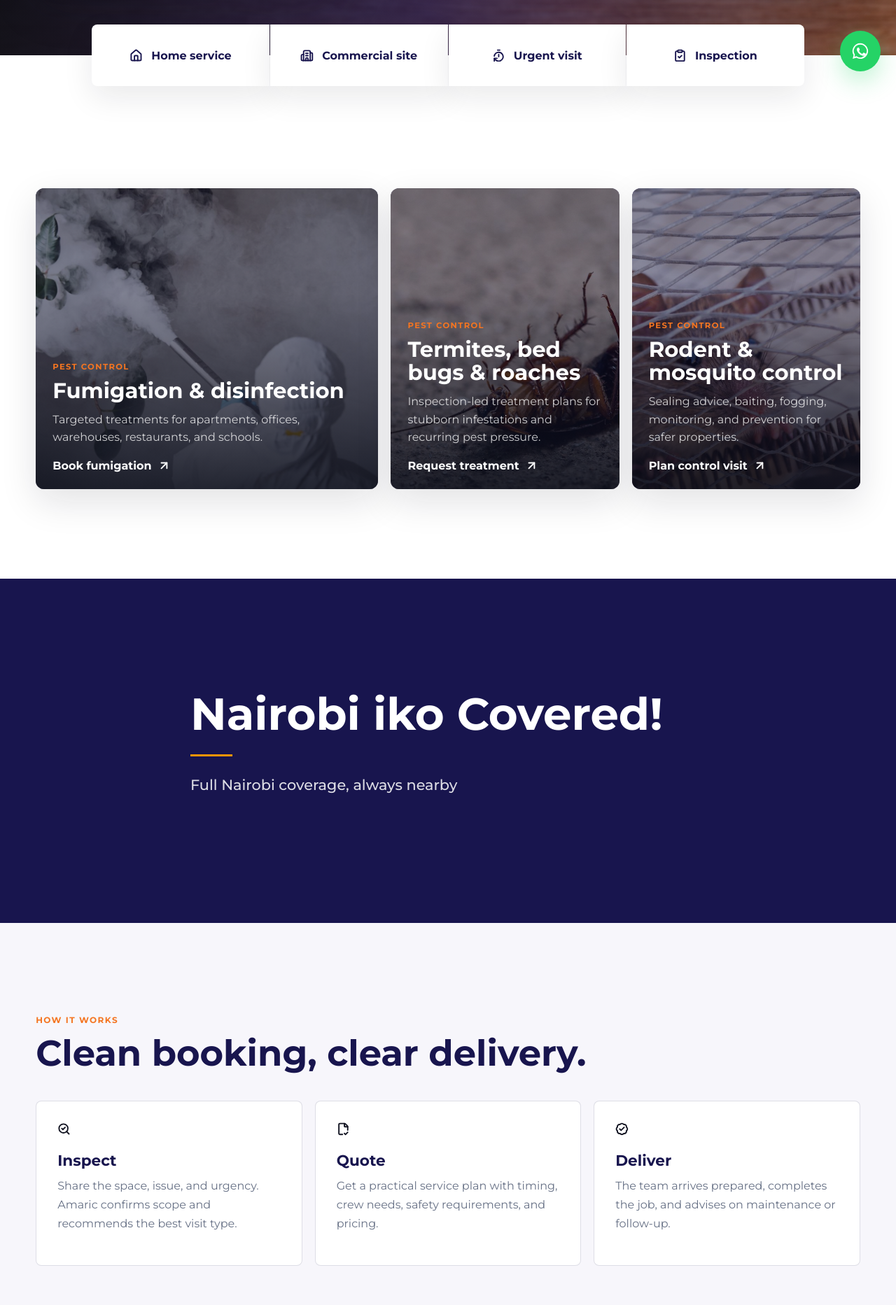
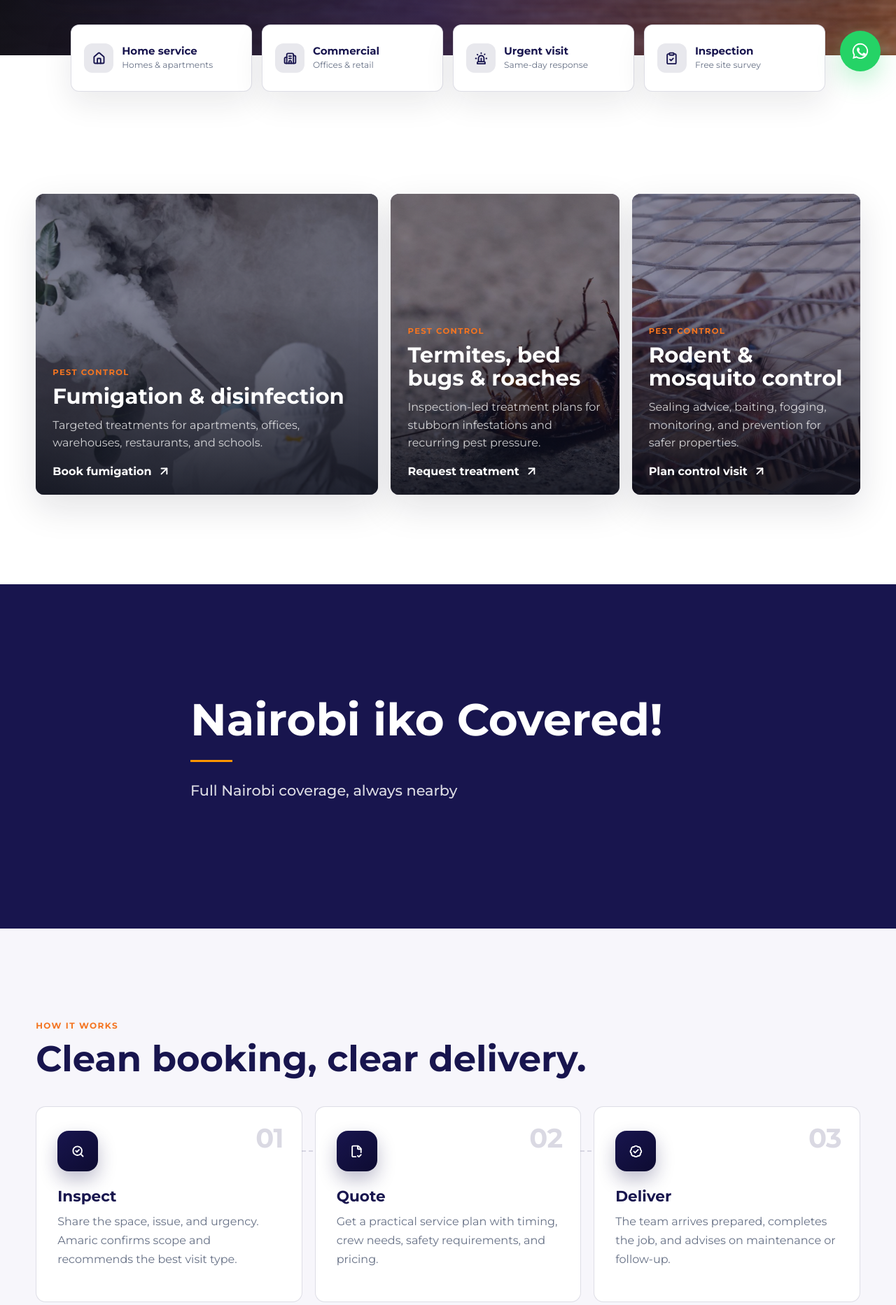
Before and after one commit to maovisored/amariceliteweb, a plain HTML site: page index.html in a window 1280 px wide. Shown: the part 676-2541 px from the top of the page at 70% size. Drawn offline with nearby package versions, Linux system fonts and the light colour scheme.

Commit message:
Redesign quick actions strip and how-it-works steps
Co-Authored-By: Devin AI <158243242+devin-ai-integration[bot]@users.noreply.github.com>

```diff
--- a/index.html
+++ b/index.html
@@ -121,20 +121,36 @@
 
       <section class="quick-actions" aria-label="Fast booking options">
         <a href="#contact">
-          <i data-lucide="home"></i>
-          Home service
+          <span class="quick-icon"><i data-lucide="house"></i></span>
+          <span class="quick-copy">
+            <strong>Home service</strong>
+            <small>Homes &amp; apartments</small>
+          </span>
+          <i class="quick-arrow" data-lucide="arrow-right"></i>
         </a>
         <a href="#contact">
-          <i data-lucide="building-2"></i>
-          Commercial site
+          <span class="quick-icon"><i data-lucide="building-2"></i></span>
+          <span class="quick-copy">
+            <strong>Commercial</strong>
+            <small>Offices &amp; retail</small>
+          </span>
+          <i class="quick-arrow" data-lucide="arrow-right"></i>
         </a>
         <a href="#contact">
-          <i data-lucide="timer-reset"></i>
-          Urgent visit
+          <span class="quick-icon"><i data-lucide="siren"></i></span>
+          <span class="quick-copy">
+            <strong>Urgent visit</strong>
+            <small>Same-day response</small>
+          </span>
+          <i class="quick-arrow" data-lucide="arrow-right"></i>
         </a>
         <a href="#contact">
-          <i data-lucide="clipboard-check"></i>
-          Inspection
+          <span class="quick-icon"><i data-lucide="clipboard-check"></i></span>
+          <span class="quick-copy">
+            <strong>Inspection</strong>
+            <small>Free site survey</small>
+          </span>
+          <i class="quick-arrow" data-lucide="arrow-right"></i>
         </a>
       </section>
 
@@ -232,23 +248,26 @@
           <span class="eyebrow">How it works</span>
           <h2 id="process-title">Clean booking, clear delivery.</h2>
         </div>
-        <div class="process-steps">
-          <article>
-            <i data-lucide="search-check"></i>
+        <ol class="process-steps">
+          <li>
+            <span class="step-icon"><i data-lucide="search-check"></i></span>
+            <span class="step-number">01</span>
             <h3>Inspect</h3>
             <p>Share the space, issue, and urgency. Amaric confirms scope and recommends the best visit type.</p>
-          </article>
-          <article>
-            <i data-lucide="file-check-2"></i>
+          </li>
+          <li>
+            <span class="step-icon"><i data-lucide="file-check-2"></i></span>
+            <span class="step-number">02</span>
             <h3>Quote</h3>
             <p>Get a practical service plan with timing, crew needs, safety requirements, and pricing.</p>
-          </article>
-          <article>
-            <i data-lucide="badge-check"></i>
+          </li>
+          <li>
+            <span class="step-icon"><i data-lucide="badge-check"></i></span>
+            <span class="step-number">03</span>
             <h3>Deliver</h3>
             <p>The team arrives prepared, completes the job, and advises on maintenance or follow-up.</p>
-          </article>
-        </div>
+          </li>
+        </ol>
       </section>
 
       <section class="cta-section" aria-labelledby="cta-title">
--- a/styles.css
+++ b/styles.css
@@ -638,36 +638,90 @@ h1 {
   z-index: 5;
   display: grid;
   grid-template-columns: repeat(4, 1fr);
-  gap: 1px;
-  max-width: 1120px;
+  gap: 14px;
+  max-width: 1180px;
   margin: -44px auto 0;
   padding: 0 clamp(18px, 4vw, 64px);
 }
 
 .quick-actions a {
+  position: relative;
   display: flex;
   align-items: center;
-  justify-content: center;
   gap: 12px;
-  min-height: 88px;
-  padding: 16px;
+  min-height: 96px;
+  padding: 18px 32px 18px 18px;
   color: var(--navy);
   background: #fff;
+  border: 1px solid var(--line);
+  border-radius: 12px;
   box-shadow: 0 16px 44px rgba(17, 19, 33, 0.09);
-  font-weight: 700;
-  transition: transform 160ms ease, color 160ms ease;
-}
-
-.quick-actions a:first-child {
-  border-radius: 8px 0 0 8px;
-}
-
-.quick-actions a:last-child {
-  border-radius: 0 8px 8px 0;
+  transition: transform 160ms ease, border-color 160ms ease, box-shadow 160ms ease;
+}
+
+.quick-icon {
+  display: grid;
+  place-items: center;
+  flex: 0 0 auto;
+  width: 42px;
+  height: 42px;
+  border-radius: 12px;
+  color: var(--theme);
+  background: color-mix(in srgb, var(--theme) 10%, #fff);
+  transition: color 160ms ease, background 160ms ease;
+}
+
+.quick-icon i {
+  width: 20px;
+  height: 20px;
+}
+
+.quick-copy {
+  display: grid;
+  gap: 2px;
+  min-width: 0;
+}
+
+.quick-copy strong {
+  overflow: hidden;
+  font-size: 0.94rem;
+  font-weight: 700;
+  line-height: 1.25;
+  white-space: nowrap;
+  text-overflow: ellipsis;
+}
+
+.quick-copy small {
+  color: var(--muted);
+  font-size: 0.76rem;
+  line-height: 1.35;
+}
+
+.quick-arrow {
+  position: absolute;
+  top: 50%;
+  right: 12px;
+  margin-top: -8px;
+  width: 16px;
+  height: 16px;
+  color: var(--accent);
+  opacity: 0;
+  transform: translateX(-6px);
+  transition: opacity 160ms ease, transform 160ms ease;
 }
 
 .quick-actions a:hover {
-  color: var(--theme);
+  border-color: color-mix(in srgb, var(--theme) 45%, transparent);
+}
+
+.quick-actions a:hover .quick-icon {
+  color: #fff;
+  background: var(--theme);
+}
+
+.quick-actions a:hover .quick-arrow {
+  opacity: 1;
+  transform: translateX(0);
 }
 
 .services,
@@ -904,25 +958,75 @@ body:not([data-mode]) #pest-services {
   gap: 18px;
   max-width: 1180px;
   margin: 0 auto;
-}
-
-.process-steps article {
-  padding: 30px;
+  padding: 0;
+  list-style: none;
+}
+
+.process-steps li {
+  position: relative;
+  padding: 34px 30px 30px;
   border: 1px solid var(--line);
-  border-radius: 8px;
+  border-radius: 14px;
   background: #fff;
-}
-
-.process-steps i,
-.quick-actions i,
+  transition: transform 180ms ease, border-color 180ms ease, box-shadow 180ms ease;
+}
+
+/* Connector rail between the step cards */
+.process-steps li:not(:last-child)::after {
+  content: "";
+  position: absolute;
+  top: 62px;
+  left: 100%;
+  width: 18px;
+  height: 2px;
+  background: repeating-linear-gradient(
+    90deg,
+    var(--line) 0 6px,
+    transparent 6px 10px
+  );
+}
+
+.process-steps li:hover {
+  transform: translateY(-4px);
+  border-color: color-mix(in srgb, var(--theme) 40%, transparent);
+  box-shadow: 0 22px 50px rgba(17, 19, 33, 0.1);
+}
+
+.step-icon {
+  display: grid;
+  place-items: center;
+  width: 58px;
+  height: 58px;
+  border-radius: 16px;
+  color: #fff;
+  background: linear-gradient(140deg, var(--theme), var(--theme-dark));
+  box-shadow: 0 12px 26px color-mix(in srgb, var(--theme) 28%, transparent);
+}
+
+.step-icon i {
+  width: 26px;
+  height: 26px;
+  stroke-width: 1.75;
+}
+
+.step-number {
+  position: absolute;
+  top: 26px;
+  right: 26px;
+  color: color-mix(in srgb, var(--navy) 16%, transparent);
+  font-size: 2.4rem;
+  font-weight: 700;
+  line-height: 1;
+  letter-spacing: -0.02em;
+}
+
 .contact-methods i {
   color: var(--theme);
-    font-size: 1.35rem;
-
+  font-size: 1.35rem;
 }
 
 .process-steps h3 {
-  margin: 18px 0 10px;
+  margin: 22px 0 10px;
   color: var(--navy);
   font-size: 1.35rem;
   font-weight: 700;
@@ -1842,6 +1946,10 @@ body[data-mode="pest"] .page-hero-bg-pest {
     grid-template-columns: 1fr 1fr;
   }
 
+  .process-steps li:not(:last-child)::after {
+    display: none;
+  }
+
   .service-card.feature {
     grid-column: 1 / -1;
   }
@@ -1945,16 +2053,30 @@ body[data-mode="pest"] .page-hero-bg-pest {
   }
 
   .quick-actions {
-    grid-template-columns: 1fr 1fr;
-    margin-top: 0;
-    padding: 0;
-  }
-
-  .quick-actions a,
-  .quick-actions a:first-child,
-  .quick-actions a:last-child {
-    min-height: 76px;
-    border-radius: 0;
+    grid-template-columns: 1fr;
+    gap: 10px;
+    margin-top: -28px;
+    padding: 0 16px;
+  }
+
+  .quick-actions a {
+    min-height: 74px;
+    padding: 14px;
+  }
+
+  .quick-arrow {
+    opacity: 1;
+    transform: none;
+  }
+
+  .process-steps li {
+    padding: 28px 22px 24px;
+  }
+
+  .step-number {
+    top: 22px;
+    right: 22px;
+    font-size: 2rem;
   }
 
   .services,
```
Also changed, not shown: services.html (+14 -11 lines).
